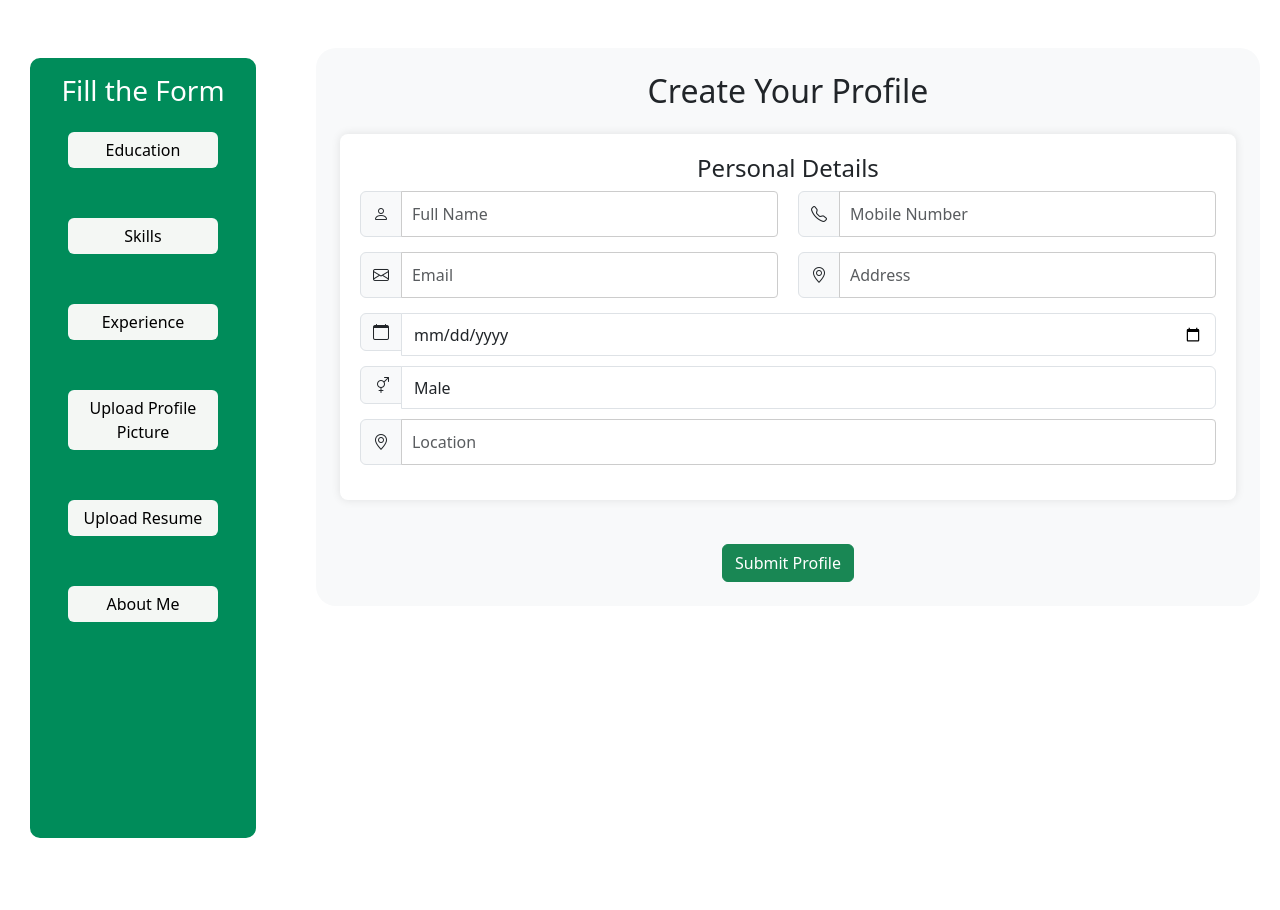
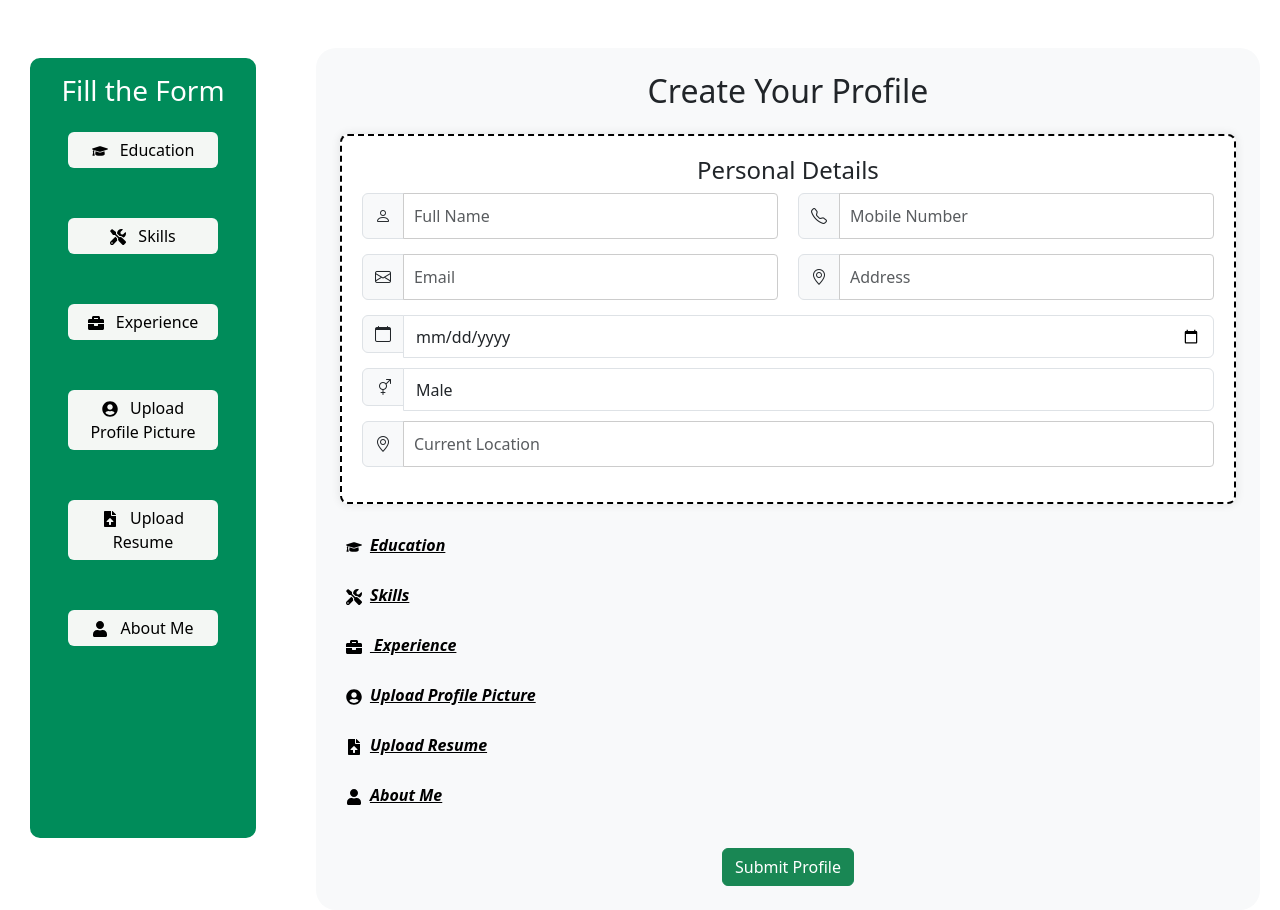
Before and after one commit to Vitthaljadhavp/dag_job_portal, a React (Create React App) app in the folder portal_front/nitin/: page /job-seeker-dashboard in a window 1280 px wide. Shown: the part 502-1412 px from the top of the page. Built offline with nearby package versions, Linux system fonts and the light colour scheme; sample sign-in values are in the browser's storage.

Commit message:
modified navigation

```diff
--- a/portal_front/nitin/src/Pages/JobListingDashboard.jsx
+++ b/portal_front/nitin/src/Pages/JobListingDashboard.jsx
@@ -3,6 +3,8 @@ import { Dropdown, Modal, Button, Card } from "react-bootstrap";
 import axios from "axios";
 import { FaHeart, FaRegHeart } from "react-icons/fa"; // Import save job icons
 import moment from "moment"; // For calculating posting days
+import {  InputGroup } from "react-bootstrap";
+import { FaMapMarkerAlt, FaBriefcase, FaSearch } from "react-icons/fa";
 import "bootstrap/dist/css/bootstrap.min.css";
 import "./JobListingDashboard.css";
 import { Form } from "react-bootstrap";
@@ -102,7 +104,7 @@ const JobListingDashboard = () => {
             />
           </Dropdown.Toggle>
           <Dropdown.Menu align="end">
-            <Dropdown.Item href="/profile">My Profile</Dropdown.Item>
+            <Dropdown.Item href="/job-seeker-dashboard">My Profile</Dropdown.Item>
             <Dropdown.Item href="/applied-jobs">Applied Jobs</Dropdown.Item>
             <Dropdown.Item href="/saved-jobs">Saved Jobs</Dropdown.Item>
             <Dropdown.Divider />
@@ -137,22 +139,72 @@ const JobListingDashboard = () => {
           <h1>Welcome to DAG Job Portal</h1>
           <p>Your gateway to exciting job opportunities and career growth.</p>
           <div className="banner-buttons">
-            <button className="btn btn-success me-2">Explore Jobs</button>
-            <button className="btn btn-outline-light">Upload Resume</button>
+            <button className="btn btn-success me-2" >Explore Jobs</button>
+            <button className="btn btn-outline-light" onClick={() => navigate("/job-seeker-dashboard")}>
+      Upload Resume
+    </button>
           </div>
         </div>
       </div>
 
-      {/* Hero Section */}
-      <div className="hero-section text-center py-5 p-5">
-        <h1>Find your dream job here</h1>
-        <p>A thoughtful combination of design and function to support your career growth.</p>
-        <div className="search-bar d-flex justify-content-center gap-3 mt-3">
-          <Form.Control type="text" placeholder="Location" className="search-input" />
-          <Form.Control type="text" placeholder="Job Type" className="search-input" />
-          <Button variant="success">Search</Button>
+
+        {/* Hero Section */}
+        <div className="hero-section text-center py-5 px-5" >
+      <h1>Find Your Dream Job Here</h1>
+      <p>A thoughtful combination of design and function to support your career growth.</p>
+
+      {/* Search Filters */}
+      <div className="container mt-4" style={{border: "1px dotted black", marginTop:"5px"}}>
+        <div className="row justify-content-center align-items-center g-2">
+
+          {/* Job Title Input */}
+          <div className="col-md-3">
+            <InputGroup className="search-input">
+              <InputGroup.Text>
+                <FaSearch />
+              </InputGroup.Text>
+              <Form.Control type="text" placeholder="Job Title (e.g. Software Engineer)" />
+            </InputGroup>
+          </div>
+
+          {/* Location Input */}
+          <div className="col-md-3">
+            <InputGroup className="search-input">
+              <InputGroup.Text>
+                <FaMapMarkerAlt />
+              </InputGroup.Text>
+              <Form.Control type="text" placeholder="Enter Location" />
+            </InputGroup>
+          </div>
+
+          {/* Job Type Dropdown */}
+          <div className="col-md-3">
+            <InputGroup className="search-input">
+              <InputGroup.Text>
+                <FaBriefcase />
+              </InputGroup.Text>
+              <Dropdown>
+                <Dropdown.Toggle variant="light" id="jobTypeDropdown" style={{marginBottom:"15px", border:"0.01px solid black"}}>
+                  Select Job Type
+                </Dropdown.Toggle>
+                <Dropdown.Menu>
+                  <Dropdown.Item href="#">Full-time</Dropdown.Item>
+                  <Dropdown.Item href="#">Part-time</Dropdown.Item>
+                  <Dropdown.Item href="#">Internship</Dropdown.Item>
+                  <Dropdown.Item href="#">Remote</Dropdown.Item>
+                </Dropdown.Menu>
+              </Dropdown>
+            </InputGroup>
+          </div>
+
+          {/* Search Button */}
+          <div className="col-md-2">
+            <Button variant="success" className="w-100">Search</Button>
+          </div>
+
         </div>
       </div>
+    </div>
 
       {/* Popular Search Section */}
       <div className="popular-search-section mt-5 ">
--- a/portal_front/nitin/src/Pages/JobSeekerDashboard.css
+++ b/portal_front/nitin/src/Pages/JobSeekerDashboard.css
@@ -226,3 +226,13 @@
 .navbar-right .logout-button:hover {
   background: darkred;
 }
+
+.WholeEducation .btn1{
+  text-align: left;
+  background: none;
+  color: black;
+  font-style: italic;
+  font-weight: bolder;
+  text-decoration: underline;
+  border: none;
+}
--- a/portal_front/nitin/src/Pages/JobSeekerDashboard.jsx
+++ b/portal_front/nitin/src/Pages/JobSeekerDashboard.jsx
@@ -1,4 +1,4 @@
-import React, { useState, useEffect } from "react";
+import React, { useState, useEffect, useRef } from "react";
 import "bootstrap/dist/css/bootstrap.min.css";
 import "./JobSeekerDashboard.css";
 import { useNavigate } from "react-router-dom";
@@ -8,14 +8,22 @@ import { Carousel } from "react-bootstrap"; // ✅ Import Bootstrap Carousel
 import bannerImg1 from "../Assets/carousel-2.jpg";
 import bannerImg2 from "../Assets/carousel-1.jpg";
 import bannerImg3 from "../Assets/homebg1.jpg";
-
+import { FaGraduationCap, FaTools, FaBriefcase, FaUserCircle, FaFileUpload, FaUser } from "react-icons/fa";
 import Footer from "../components/Footer";
 
 const JobSeekerDashboard = () => {
   const navigate = useNavigate();
+  const secondButtonRef = useRef(null);
   const [visibleSections, setVisibleSections] = useState(["personalDetails"]);
   const [isScrolled, setIsScrolled] = useState(false);
   const userId = localStorage.getItem("userId");
+
+
+  const scrollToSecondButton = () => {
+    if (secondButtonRef.current) {
+      secondButtonRef.current.scrollIntoView({ behavior: "smooth", block: "center" });
+    }
+  };
 
   if (!userId) {
     alert("User ID not found. Please log in again.");
@@ -279,8 +287,10 @@ const removeResume = () => {
     <h1>Welcome to DAG Job Portal</h1>
     <p>Your gateway to exciting job opportunities and career growth.</p>
     <div className="banner-buttons">
-      <button className="btn btn-success me-2">Explore Jobs</button>
-      <button className="btn btn-outline-light">Upload Resume</button>
+      <button className="btn btn-success me-2" onClick={() => navigate("/JobListingDashboard")}>Explore Jobs</button>
+      <button className="btn btn-outline-light" onClick={scrollToSecondButton}>
+        Upload Resume
+      </button>
     </div>
   </div>
 </div>
@@ -291,12 +301,29 @@ const removeResume = () => {
       {/* Sidebar */}
 <div className="sidebar d-flex flex-column p-3 text-white">
   <h3 className="mb-4">Fill the Form</h3>
-  <button className="btn btn-primary" onClick={() => toggleSection("education")}>Education</button>
-  <button className="btn btn-primary" onClick={() => toggleSection("skills")}>Skills</button>
-  <button className="btn btn-primary" onClick={() => toggleSection("experience")}>Experience</button>
-  <button className="btn btn-primary" onClick={() => toggleSection("uploadPic")}>Upload Profile Picture</button>
-  <button className="btn btn-primary" onClick={() => toggleSection("uploadResume")}>Upload Resume</button> {/* ✅ Added button */}
-  <button className="btn btn-primary" onClick={() => toggleSection("aboutMe")}>About Me</button>
+  <button className="btn btn-primary" onClick={() => toggleSection("education")}>
+  <FaGraduationCap className="me-2"  /> Education
+</button>
+
+<button className="btn btn-primary" onClick={() => toggleSection("skills")}>
+  <FaTools className="me-2" /> Skills
+</button>
+
+<button className="btn btn-primary" onClick={() => toggleSection("experience")}>
+  <FaBriefcase className="me-2" /> Experience
+</button>
+
+<button className="btn btn-primary" onClick={() => toggleSection("uploadPic")}>
+  <FaUserCircle className="me-2" /> Upload Profile Picture
+</button>
+
+<button className="btn btn-primary" onClick={() => toggleSection("uploadResume")}>
+  <FaFileUpload className="me-2" /> Upload Resume
+</button>
+
+<button className="btn btn-primary" onClick={() => toggleSection("aboutMe")}>
+  <FaUser className="me-2" /> About Me
+</button>
 </div>
 
 
@@ -306,7 +333,7 @@ const removeResume = () => {
 
         {/* Personal Details (Always Visible) */}
 {visibleSections.includes("personalDetails") && (
-  <div className="section">
+  <div className="section" style={{border:"2px dashed black"}}>
     <h4>Personal Details</h4>
 
     <div className="row-1 d-flex">
@@ -361,6 +388,7 @@ const removeResume = () => {
       </div>
     </div>
 
+    <div>
     <div className="row-3 d-flex">
       <div className="input-group">
         <span className="input-group-text"><i className="bi bi-calendar"></i></span>
@@ -388,6 +416,7 @@ const removeResume = () => {
         <option value="Other">Other</option>
       </select>
     </div>
+    </div>
 
     <div className="row-4 d-flex">
       <div className="input-group">
@@ -395,7 +424,7 @@ const removeResume = () => {
         <input
           type="text"
           className="form-control"
-          placeholder="Location"
+          placeholder="Current Location"
           value={address} // Assuming location is the same as address
           onChange={(e) => setAddress(e.target.value)}
           required
@@ -405,13 +434,14 @@ const removeResume = () => {
   </div>
 )}
 
-
+<div className="WholeEducation" style={{textAlign:"justify"}}   >
+<button className="btn1 btn-success mt-2 mb-3" onClick={() => toggleSection("education")}> <FaGraduationCap className="me-2" />Education</button>
 
 
 
         {/* Education Section */}
         {visibleSections.includes("education") && (
-          <div className="section">
+          <div className="section" style={{border:"1px dashed black"}}>
             <h4>Education</h4>
 
             {educationList.map((education, index) => (
@@ -460,17 +490,23 @@ const removeResume = () => {
             ))}
 
             {/* Add Education Button */}
-            <button className="btn btn-success mt-2" onClick={addEducation}>
-              <i className="bi bi-plus-circle"></i> Add Education
+            <button className="btn btn-success mt-2"  onClick={addEducation}>
+              <i className="bi bi-plus-circle" style={{textAlign:"center"}}></i> Add Education
             </button>
           </div>
         )}
+
+</div>
+
+<div className="WholeEducation" style={{textAlign:"left"}}>
+<button className="btn1 btn-success mt-2 mb-3" onClick={() => toggleSection("skills")}> <FaTools className="me-2" />Skills</button>
+
 
 
 
         {/* Skills Section */}
         {visibleSections.includes("skills") && (
-          <div className="section w-100">
+          <div className="section w-100" style={{border:"1px dashed black"}}>
             <h4>Skills</h4>
 
             <div className="input-group">
@@ -495,11 +531,16 @@ const removeResume = () => {
             </div>
           </div>
         )}
+        </div>
+
+<div className="WholeEducation" style={{textAlign:"left"}}>
+<button className="btn1 btn-success mt-2 mb-3" onClick={() => toggleSection("experience")}> <FaBriefcase className="me-2" /> Experience</button>
+
 
 
         {/* Experience Section */}
         {visibleSections.includes("experience") && (
-          <div className="section">
+          <div className="section" style={{border:"1px dashed black"}}>
             <h4>Experience</h4>
 
             {experiences.map((exp, index) => (
@@ -567,11 +608,16 @@ const removeResume = () => {
             </button>
           </div>
         )}
+        </div>
+
+
+<div className="WholeEducation" style={{textAlign:"left"}}>
+<button className="btn1 btn-success mt-2 mb-3" onClick={() => toggleSection("uploadPic")}> <FaUserCircle className="me-2" />Upload Profile Picture</button>
 
 
         {/* Upload Profile Picture */}
         {visibleSections.includes("uploadPic") && (
-          <div className="section text-center">
+          <div className="section text-center" style={{border:"1px dashed black"}}>
             <h4>Upload Profile Picture</h4>
 
             {/* Profile Image Preview */}
@@ -597,10 +643,19 @@ const removeResume = () => {
             )}
           </div>
         )}
+        </div>
+
+
+<div className="WholeEducation" style={{textAlign:"left"}}>
+<button className="btn1 btn-success mt-2 mb-3" onClick={() => toggleSection("uploadResume")}
+        ref={secondButtonRef}> <FaFileUpload className="me-2" />Upload Resume</button>
+
+
+
 
         {/* Upload Resume */}
 {visibleSections.includes("uploadResume") && (
-  <div className="section text-center">
+  <div className="section text-center" style={{border:"1px dashed black"}}>
     <h4>Upload Resume</h4>
 
     {/* Resume Preview (if available) */}
@@ -626,12 +681,17 @@ const removeResume = () => {
     )}
   </div>
 )}
+</div>
+
+<div className="WholeEducation" style={{textAlign:"left"}}>
+<button className="btn1 btn-success mt-2 mb-3" onClick={() => toggleSection("aboutMe")}> <FaUser className="me-2" />About Me</button>
+
 
 
 
         {/* About Me Section */}
         {visibleSections.includes("aboutMe") && (
-          <div className="section">
+          <div className="section" style={{border:"1px dashed black"}}>
             <h4>About Me</h4>
 
             {/* Textarea with Icon */}
@@ -655,6 +715,10 @@ const removeResume = () => {
             </div>
           </div>
         )}
+        </div>
+
+
+
 
 
 
--- a/portal_front/nitin/src/components/Login.jsx
+++ b/portal_front/nitin/src/components/Login.jsx
@@ -36,7 +36,7 @@ function Login() {
           if (isProfileComplete) {
             navigate("/JobListingDashboard");
           } else {
-            navigate("/job-seeker-dashboard");
+            navigate("/JobListingDashboard");
           }
         } else if (role === "recruiter") {
           navigate("/recruiter-dashboard");
```
